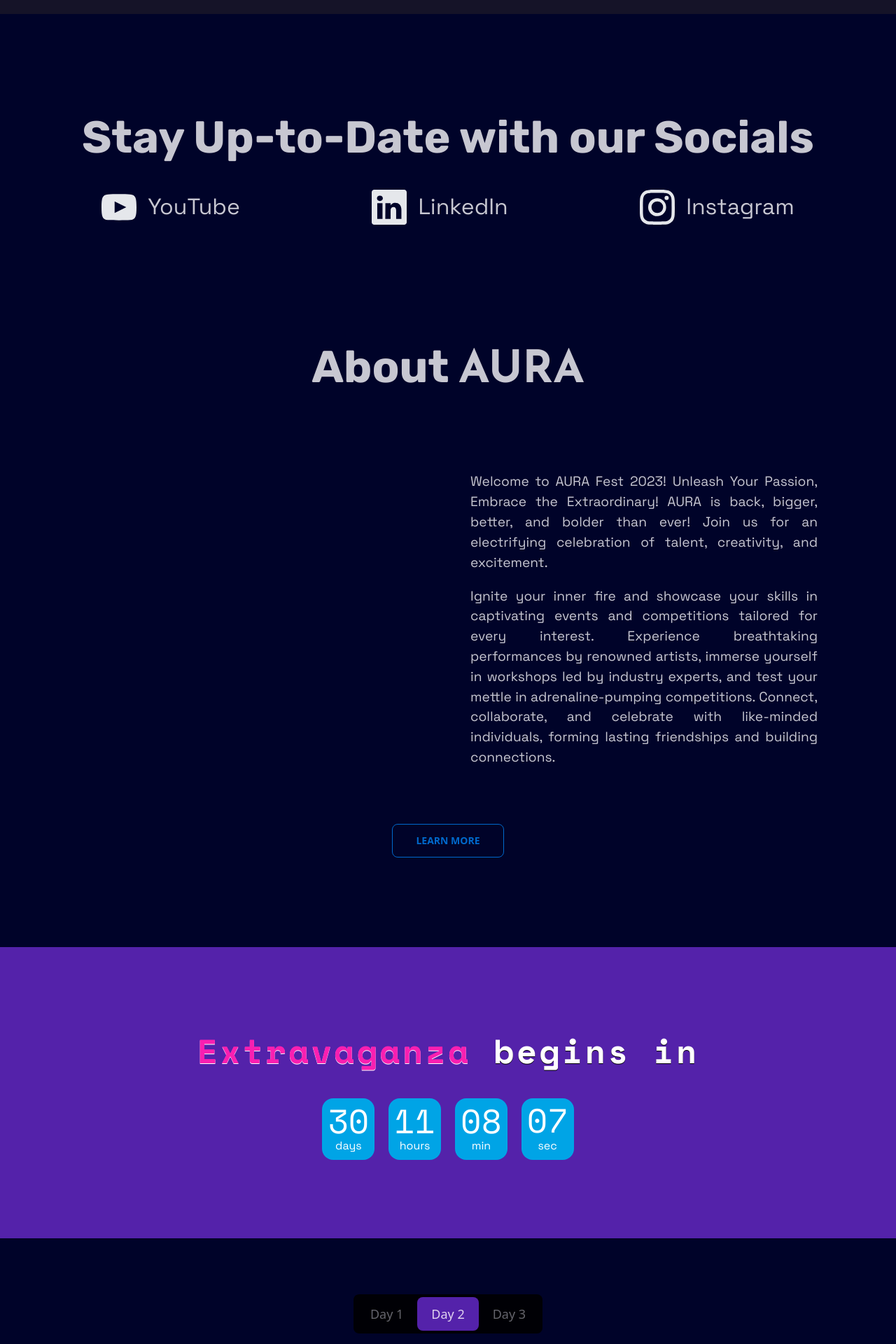
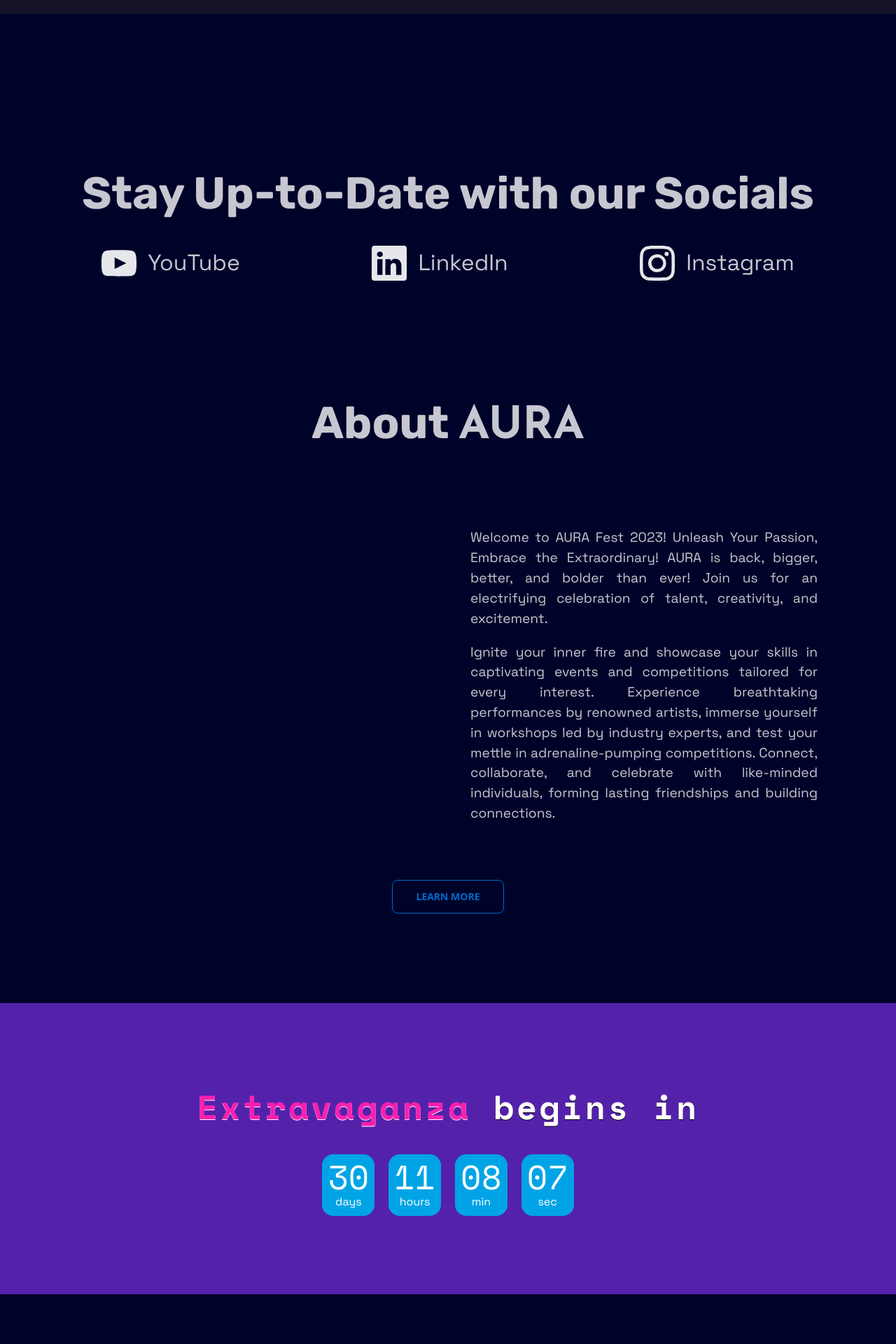
Before and after one commit to Maverick7274/AURA, a React (Vite) app: page / in a window 1280 px wide. Shown: the part 780-2700 px from the top of the page at 70% size. Built offline with nearby package versions, Linux system fonts and the light colour scheme; grey boxes are pictures that could not be loaded; a web font is replaced by a local one.

Commit message:
minor bugs fixed

```diff
--- a/src/Components/Home/Home.jsx
+++ b/src/Components/Home/Home.jsx
@@ -7,7 +7,7 @@ import PastEvents from '../PastEvents/PastEvents';
 import Venue from '../Venue/Venue';
 import CountdownCTA from './CountdownCTA';
 import Tabs from '../Tabs';
-
+import {motion} from 'framer-motion';
 import tabData from './timeline';
 import Hero from './Hero';
 import SocialCTA from '../SocialCTA/SocialCTA';
@@ -21,6 +21,11 @@ function Home() {
 
   const [tabContent, setTabContent] = useState(tabData)
 
+  const variants = {
+    hidden: { y:135, opacity: 0 },
+    visible: { y:0, opacity: 1 },
+  }
+
 
   return (
     <>
@@ -28,7 +33,7 @@ function Home() {
         <Hero />
       </div>
 
-      <div>
+      <div className='pt-[5rem]'>
         <SocialCTA />
       </div>
 
@@ -40,7 +45,12 @@ function Home() {
           <CountdownCTA />
         </div>
 
-        <Tabs tabContent={tabContent} setTabContent={setTabContent} visibility="visible" />
+        <div className='flex flex-col justify-center items-center pt-[5rem]'>
+          <motion.h1 variants={variants} initial='hidden' whileInView='visible' className="py-[1rem] min-[280px]:text-[1.7rem] sm:text-[4rem] text-[2rem] font-bold font-rubik">Schedule</motion.h1>
+          <motion.p variants={variants} initial='hidden' whileInView='visible' className='font-space-grotesk max-[280px]:text-[1.1rem] text-[0.9rem] sm:text-[2rem]'>Will be declared 7 days prior to the event. Stay updated with our <a href='https://www.instagram.com/aurafest.live/' className='link link-accent'>Instagram</a></motion.p>
+        </div>
+
+        {/* <Tabs tabContent={tabContent} setTabContent={setTabContent} visibility="visible" /> */}
 
         <div className='pt-[4.3rem]'>
           <Venue />
--- a/src/Components/Venue/Venue.jsx
+++ b/src/Components/Venue/Venue.jsx
@@ -24,7 +24,7 @@ function Venue() {
                     <span className='font-bold'>
                         Address:
                     </span>
-                    <a target='_blank' rel='noreferrer' href='https://goo.gl/maps/wGBhdipNFArmEfJ67' className='hover:text-success hover:underline duration-200 decoration-success hover:decoration-orange-500'>
+                    <a target='_blank' rel='noreferrer' href='https://goo.gl/maps/wGBhdipNFArmEfJ67' className='link link-accent underline-offset-4 hover:link-secondary active:link-success'>
                     Amity University Uttar Pradesh, Plot No. 48 A, Knowledge Park 3, Greater Noida, Uttar Pradesh, India, 201308
                     </a>
                 </div>
@@ -32,7 +32,7 @@ function Venue() {
                     <span className='font-bold'>
                         Phone:
                     </span>
-                    <a target='_blank' rel='noreferrer' href='tel:(+91) 96541 39399' className='hover:text-success hover:underline duration-500 decoration-success hover:decoration-orange-500'>
+                    <a target='_blank' rel='noreferrer' href='tel:(+91) 96541 39399' className='link link-accent underline-offset-4 hover:link-secondary active:link-success'>
                         (+91) 96541 39399
                     </a>
                 </div>
@@ -40,7 +40,7 @@ function Venue() {
                     <span className='font-bold'>
                         E-mail:
                     </span>
-                    <a href='mailto:conference@gn.amity.edu' className='hover:text-success hover:underline duration-500 decoration-success hover:decoration-orange-500'>
+                    <a href='mailto:conference@gn.amity.edu' className='link link-accent underline-offset-4 hover:link-secondary active:link-success'>
                         conference@gn.amity.edu
                     </a>
                 </div>
```
